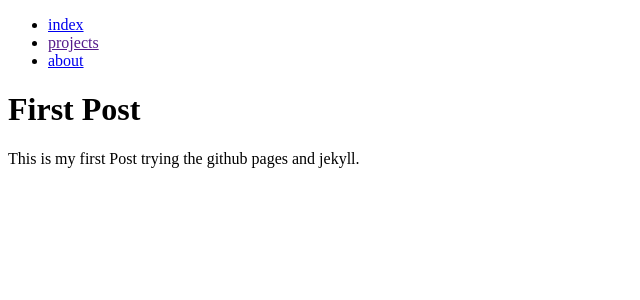
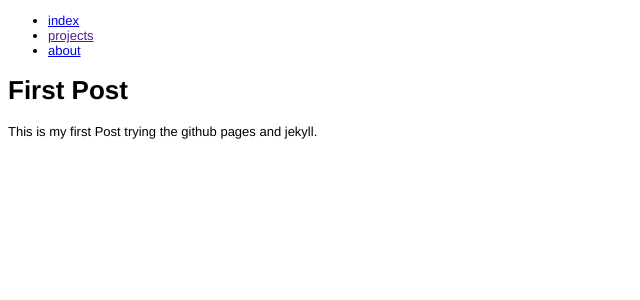
Before and after one commit to twaldecker/twaldecker.github.com, a Jekyll site: the page built from _posts/2012-05-31-First-Post.md, in a window 1280 px wide. Shown: the top 300 px of the page, without its empty margins (0-640 px from the left). Built offline with Jekyll 4.4.1, drawn with Linux system fonts in a browser that asks for light colours.

Commit message:
menu and layout

```diff
--- a/_layouts/default.html
+++ b/_layouts/default.html
@@ -2,7 +2,7 @@
 <html>
 <head>
 <title>Thomas Waldecker</title>
-<link type="text/css" rel="stylesheet" href="css/style.css">
+<link type="text/css" rel="stylesheet" href="/css/style.css">
 </head>
 <body>
 
```
